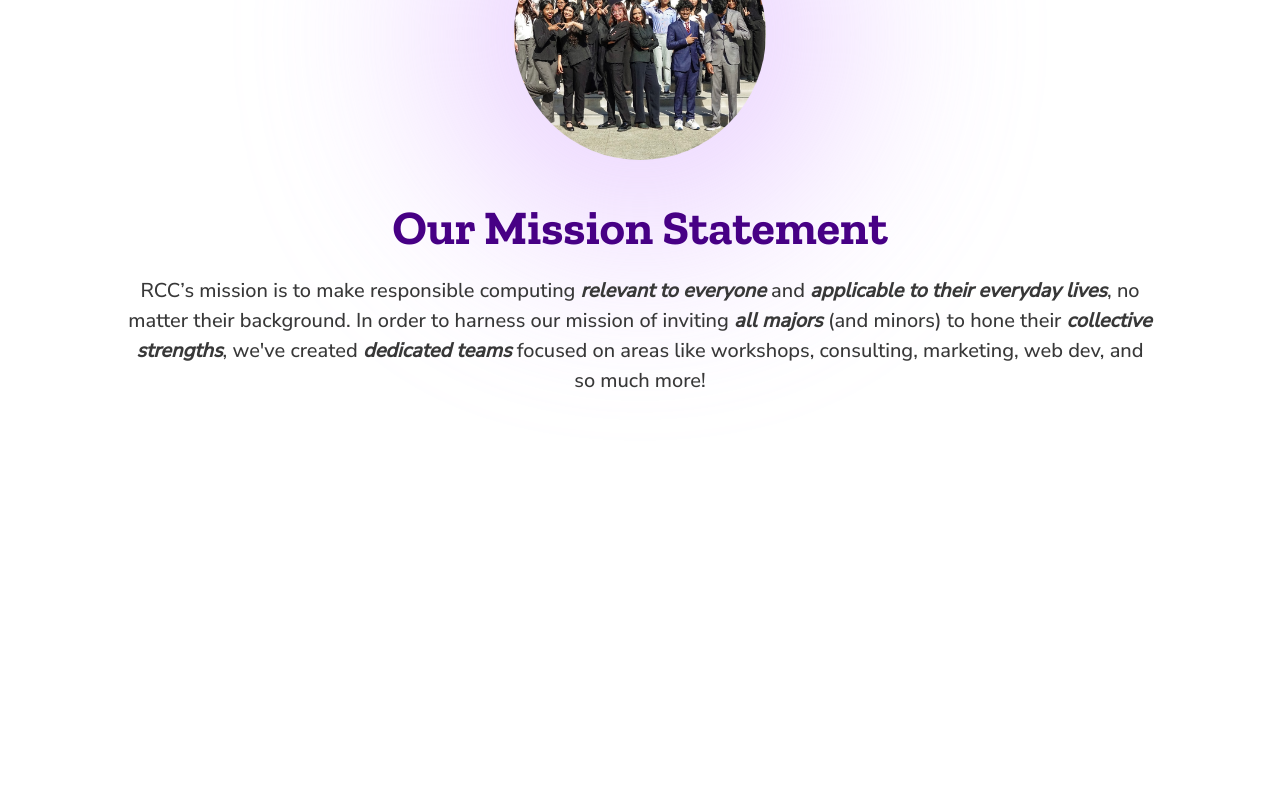
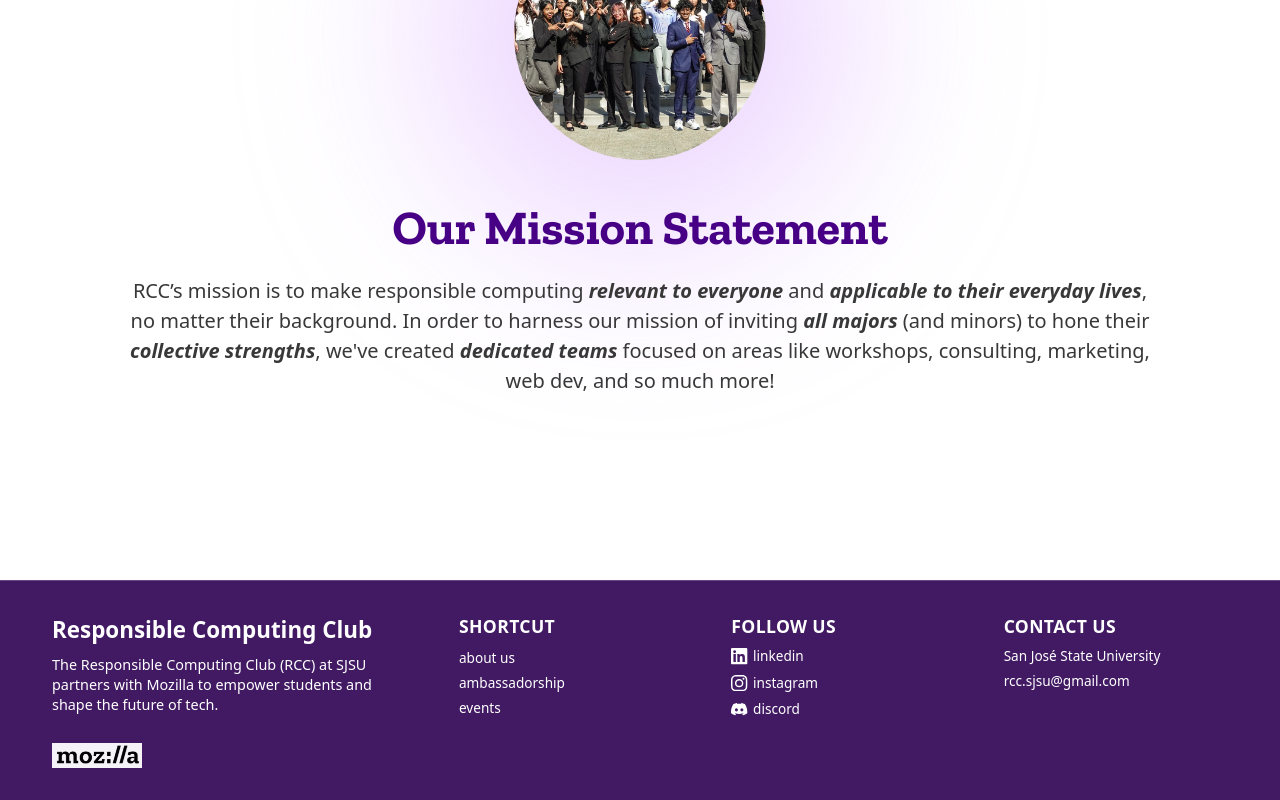
Before and after one commit to rcc-sjsu/rcc-site-final, a Next.js app: page / in a window 1280 px wide. Shown: the part 887-1687 px from the top of the page. Before the commit the page ends 1403 px from the top, so only its background shows below. Built offline with nearby package versions, Linux system fonts and the light colour scheme.

Commit message:
refactor: add container class to body tag, add Footer component

```diff
--- a/src/app/layout.tsx
+++ b/src/app/layout.tsx
@@ -2,6 +2,7 @@
 import { Inter, Nunito_Sans, Zilla_Slab } from 'next/font/google';
 import './globals.css';
 import Header from '@/components/header/Header';
+import Footer from '@/components/footer/Footer';
 import styles from './page.module.css';
 
 const inter = Inter({
@@ -35,11 +36,11 @@
 }>) {
   return (
     <html lang="en">
-      <body className={`${nunitoSans.variable} ${inter.variable} ${zillaSlab.variable}`}>
-        {/* The Header component will appear on all pages */}
+      <body className={`${styles.container }${nunitoSans.variable} ${inter.variable} ${zillaSlab.variable}`}>
         <Header />
         {/* All your page content will be rendered inside this main tag */}
         <main className={styles.pageContent}>{children}</main>
+        <Footer/>
       </body>
     </html>
   );
```
